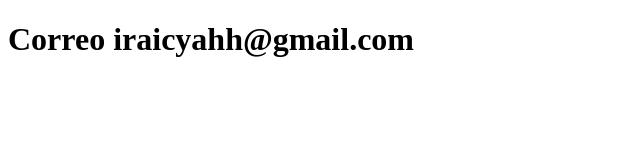
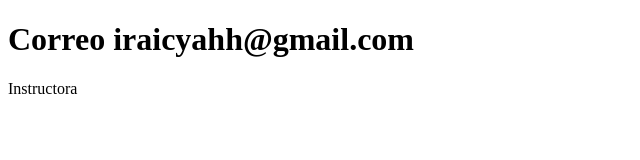
Before and after one commit to IraHernandez/sistema-de-registro, a plain HTML site: page contacto.html in a window 1280 px wide. Shown: the full height of the page, 0-640 px from the left. Drawn offline with Linux system fonts and the light colour scheme.

Commit message:
actualiza el contacto

```diff
--- a/contacto.html
+++ b/contacto.html
@@ -7,5 +7,6 @@
 </head>
 <body>
     <h1>Correo iraicyahh@gmail.com</h1>
+    <p>Instructora</p>
 </body>
 </html>
```
Also changed, not shown: index.html (+1 -1 lines).
